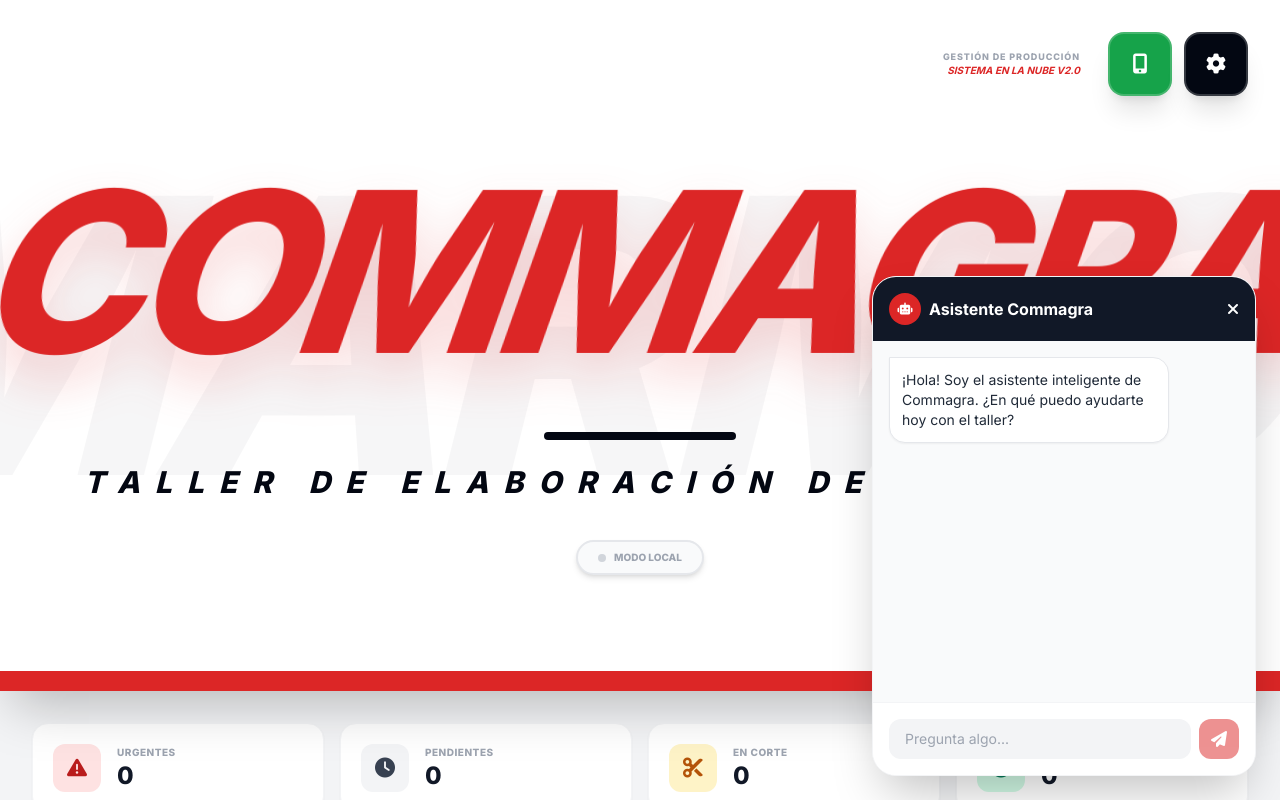
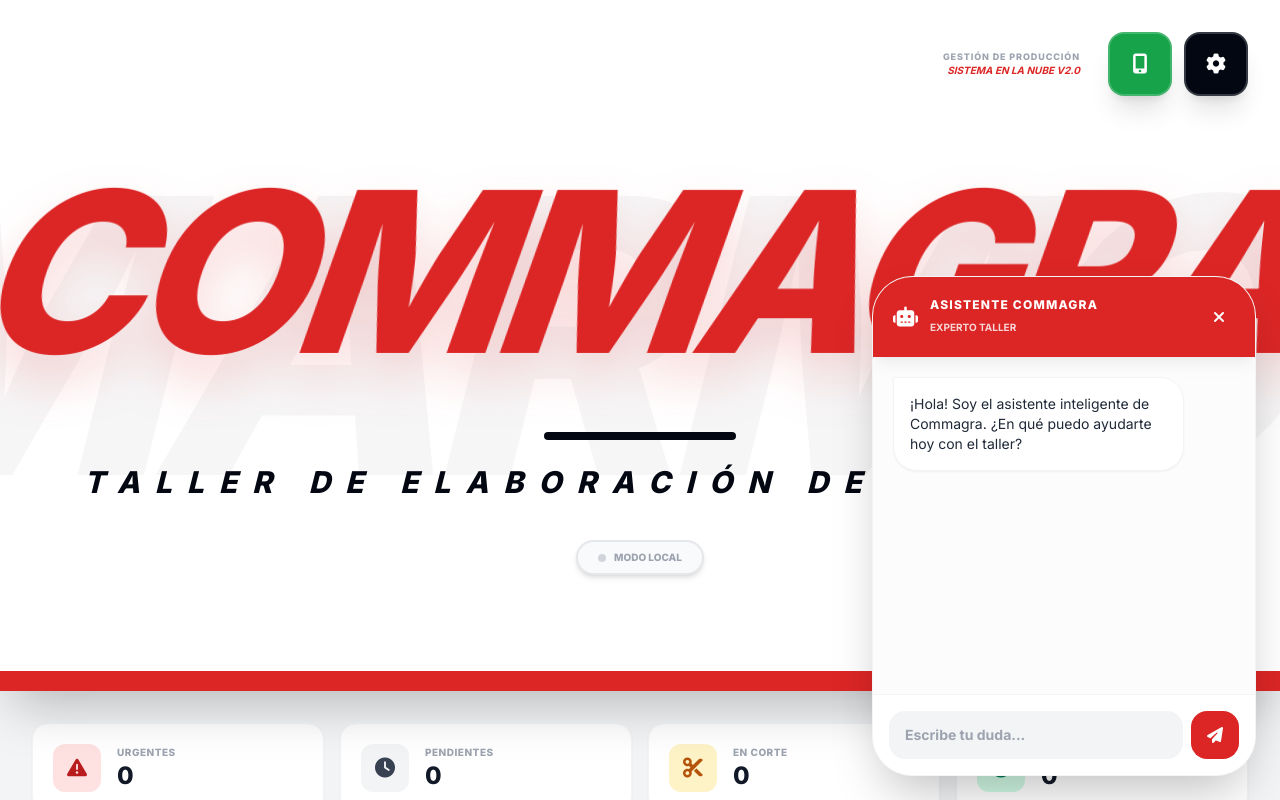
Before and after one commit to migueltaller/Commagra-Planing, a React (Vite) app: page / in a window 1280 px wide. Both pictures are taken after a click on the button 1228 px from the left and 748 px from the top of the page. Shown: the top 800 px of the page. Built offline with nearby package versions, Linux system fonts and the light colour scheme.

Commit message:
Update GeminiAssistant.tsx

```diff
--- a/components/GeminiAssistant.tsx
+++ b/components/GeminiAssistant.tsx
@@ -11,15 +11,29 @@
   const [input, setInput] = useState('');
   const [isTyping, setIsTyping] = useState(false);
   const scrollRef = useRef<HTMLDivElement>(null);
+  const chatRef = useRef<any>(null);
 
   useEffect(() => {
     if (scrollRef.current) {
       scrollRef.current.scrollTop = scrollRef.current.scrollHeight;
     }
-  }, [messages]);
+  }, [messages, isTyping]);
 
   const handleSend = async () => {
     if (!input.trim()) return;
+
+    // Verificar si la API_KEY existe para evitar el error cdg1 (crash de proceso)
+    const apiKey = typeof process !== 'undefined' && process.env ? process.env.API_KEY : null;
+
+    if (!apiKey) {
+      setMessages(prev => [
+        ...prev,
+        { role: 'user', text: input.trim() },
+        { role: 'model', text: '⚠️ Error de Configuración: No se ha detectado la clave API en Vercel. Por favor, añádela en las variables de entorno como API_KEY.' }
+      ]);
+      setInput('');
+      return;
+    }
 
     const userMsg = input.trim();
     setMessages(prev => [...prev, { role: 'user', text: userMsg }]);
@@ -27,21 +41,23 @@
     setIsTyping(true);
 
     try {
-      // Fix: Strictly follow initialization guidelines for GoogleGenAI by using process.env.API_KEY directly
-      const ai = new GoogleGenAI({ apiKey: process.env.API_KEY });
-      const response = await ai.models.generateContent({
-        model: 'gemini-3-flash-preview',
-        contents: userMsg,
-        config: {
-          systemInstruction: 'Eres un experto asistente para un taller de marmolería llamado Commagra. Ayudas a los operarios con dudas sobre tipos de mármol (Carrara, Macael, etc), técnicas de corte, pegamentos epoxi, pulido y mantenimiento de máquinas. Responde de forma concisa y profesional en español.',
-        }
-      });
+      const ai = new GoogleGenAI({ apiKey });
 
-      const text = response.text || 'Lo siento, no he podido procesar eso.';
+      if (!chatRef.current) {
+        chatRef.current = ai.chats.create({
+          model: 'gemini-3-flash-preview',
+          config: {
+            systemInstruction: 'Eres un experto maestro marmolista y asistente técnico del taller Commagra. Tu objetivo es ayudar a los operarios con dudas técnicas reales sobre mármol, granito, cuarcita, porcelánicos (Dekton/Neolith), técnicas de corte, adhesivos y pulido. Responde de forma directa y profesional.',
+          },
+        });
+      }
+
+      const response = await chatRef.current.sendMessage({ message: userMsg });
+      const text = response.text || 'No he podido procesar la consulta.';
       setMessages(prev => [...prev, { role: 'model', text }]);
     } catch (error) {
-      console.error(error);
-      setMessages(prev => [...prev, { role: 'model', text: 'Error de conexión con el asistente AI.' }]);
+      console.error('Error en Gemini:', error);
+      setMessages(prev => [...prev, { role: 'model', text: 'Ha ocurrido un error al conectar con el cerebro de la IA. Revisa la conexión.' }]);
     } finally {
       setIsTyping(false);
     }
@@ -50,57 +66,44 @@
   return (
     <div className="fixed bottom-6 right-6 z-[60]">
       {isOpen ? (
-        <div className="bg-white w-80 md:w-96 h-[500px] rounded-3xl shadow-2xl border border-gray-100 flex flex-col overflow-hidden animate-in slide-in-from-bottom-4 duration-300">
-          <div className="bg-gray-900 p-4 text-white flex justify-between items-center">
-            <div className="flex items-center gap-2">
-              <div className="w-8 h-8 rounded-full bg-red-600 flex items-center justify-center">
-                <i className="fas fa-robot text-xs"></i>
+        <div className="bg-white w-[calc(100vw-3rem)] md:w-96 h-[500px] max-h-[70vh] rounded-[2.5rem] shadow-2xl border border-gray-100 flex flex-col overflow-hidden animate-in slide-in-from-bottom-8 duration-300">
+          <div className="bg-red-600 p-5 text-white flex justify-between items-center shadow-lg">
+            <div className="flex items-center gap-3">
+              <i className="fas fa-robot text-xl"></i>
+              <div>
+                <span className="font-black text-xs uppercase tracking-widest block">Asistente Commagra</span>
+                <span className="text-[10px] font-bold opacity-80">EXPERTO TALLER</span>
               </div>
-              <span className="font-bold">Asistente Commagra</span>
             </div>
-            <button onClick={() => setIsOpen(false)} className="hover:text-gray-300">
+            <button onClick={() => setIsOpen(false)} className="w-8 h-8 rounded-full hover:bg-black/20 flex items-center justify-center">
               <i className="fas fa-times"></i>
             </button>
           </div>
 
-          <div ref={scrollRef} className="flex-1 overflow-y-auto p-4 space-y-4 bg-gray-50">
+          <div ref={scrollRef} className="flex-1 overflow-y-auto p-5 space-y-4 bg-gray-50/50">
             {messages.map((m, i) => (
               <div key={i} className={`flex ${m.role === 'user' ? 'justify-end' : 'justify-start'}`}>
-                <div className={`max-w-[80%] p-3 rounded-2xl text-sm ${
-                  m.role === 'user'
-                    ? 'bg-red-600 text-white rounded-tr-none'
-                    : 'bg-white text-gray-800 shadow-sm border border-gray-200 rounded-tl-none'
+                <div className={`max-w-[85%] p-4 rounded-3xl text-sm ${
+                  m.role === 'user' ? 'bg-gray-950 text-white rounded-tr-none' : 'bg-white text-gray-800 shadow-sm border border-gray-100 rounded-tl-none'
                 }`}>
                   {m.text}
                 </div>
               </div>
             ))}
-            {isTyping && (
-              <div className="flex justify-start">
-                <div className="bg-white p-3 rounded-2xl shadow-sm border border-gray-200 rounded-tl-none flex gap-1">
-                  <span className="w-1.5 h-1.5 bg-gray-300 rounded-full animate-bounce"></span>
-                  <span className="w-1.5 h-1.5 bg-gray-300 rounded-full animate-bounce delay-75"></span>
-                  <span className="w-1.5 h-1.5 bg-gray-300 rounded-full animate-bounce delay-150"></span>
-                </div>
-              </div>
-            )}
+            {isTyping && <div className="text-xs text-gray-400 font-bold animate-pulse ml-2 italic">Escribiendo...</div>}
           </div>
 
           <div className="p-4 border-t border-gray-100 bg-white">
             <div className="flex gap-2">
               <input
                 type="text"
-                placeholder="Pregunta algo..."
-                className="flex-1 bg-gray-100 border-none rounded-xl px-4 py-2 text-sm outline-none focus:ring-2 focus:ring-red-500"
+                placeholder="Escribe tu duda..."
+                className="flex-1 bg-gray-100 rounded-2xl px-4 py-3 text-sm font-bold outline-none focus:border-red-600 focus:bg-white transition-all"
                 value={input}
                 onChange={e => setInput(e.target.value)}
                 onKeyDown={e => e.key === 'Enter' && handleSend()}
               />
-              <button
-                onClick={handleSend}
-                disabled={isTyping || !input.trim()}
-                className="bg-red-600 text-white w-10 h-10 rounded-xl flex items-center justify-center hover:bg-red-700 disabled:opacity-50 transition-colors"
-              >
+              <button onClick={handleSend} className="bg-red-600 text-white w-12 h-12 rounded-2xl flex items-center justify-center">
                 <i className="fas fa-paper-plane"></i>
               </button>
             </div>
@@ -109,11 +112,9 @@
       ) : (
         <button
           onClick={() => setIsOpen(true)}
-          className="bg-gray-900 text-white w-14 h-14 rounded-full shadow-2xl flex items-center justify-center hover:scale-110 transition-transform active:scale-95 group"
+          className="bg-red-600 text-white w-14 h-14 rounded-2xl shadow-xl flex items-center justify-center hover:scale-105 transition-all border-2 border-white/20"
         >
-          <div className="absolute -top-1 -right-1 w-4 h-4 bg-red-600 rounded-full animate-ping"></div>
-          <div className="absolute -top-1 -right-1 w-4 h-4 bg-red-600 rounded-full"></div>
-          <i className="fas fa-robot text-xl group-hover:rotate-12 transition-transform"></i>
+          <i className="fas fa-robot text-xl"></i>
         </button>
       )}
     </div>
```
